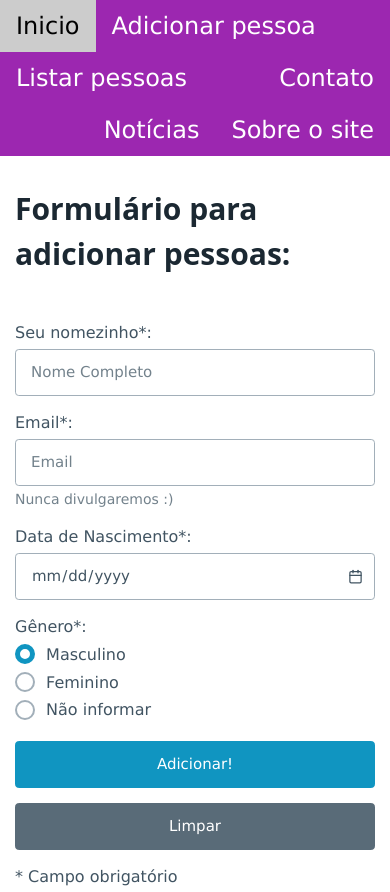
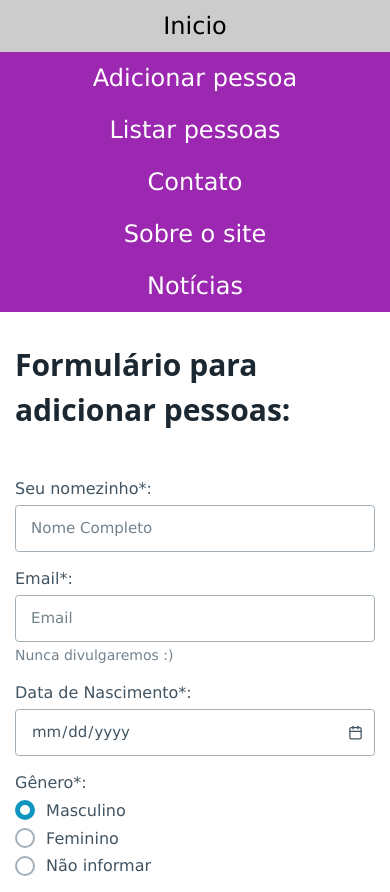
Before and after one commit to Samarasilva1304/pweb_2022.2_samaraSilva, a plain HTML site: page u1_exercicio2/adicionarPessoa.html in a window 390 px wide. Shown: the top 892 px of the page. Drawn offline with nearby package versions, Linux system fonts and the light colour scheme.

Commit message:
Adicionando código secreto e  corrigindo barra de navegação

```diff
--- a/u1_exercicio2/adicionarPessoa.html
+++ b/u1_exercicio2/adicionarPessoa.html
@@ -12,27 +12,26 @@
       rel="stylesheet"
       href="https://unpkg.com/@picocss/pico@latest/css/pico.min.css"
     />
+    <meta codigoSecreto="1784725208">
   </head>
   <body>
-    <div class="w3-bar w3-purple w3-mobile w3-xlarge">
-      <div class="w3-bar w3-purple w3-mobile w3-xlarge">
-        <a href="index.html" class="w3-bar-item w3-button">Inicio</a>
-        <a href="adicionarPessoa.html" class="w3-bar-item w3-button">
+    <div class="w3-bar w3-black w3-xlarge">
+      <a href="index.html" class="w3-purple w3-mobile w3-bar-item w3-button">Inicio</a>
+      <a href="adicionarPessoa.html" class="w3-purple w3-mobile w3-bar-item w3-button">
         Adicionar pessoa
       </a>
-        <a href="listarPessoas.html" class="w3-bar-item w3-button">
+      <a href="listarPessoas.html" class="w3-purple w3-mobile w3-bar-item w3-button">
         Listar pessoas
       </a>
-        <a href="contato.html" class="w3-bar-item w3-button w3-right">
+      <a href="contato.html" class="w3-purple w3-mobile w3-bar-item w3-button w3-right">
         Contato
       </a>
-        <a href="sobre.html" class="w3-bar-item w3-button w3-right">
+      <a href="sobre.html" class="w3-purple w3-mobile w3-bar-item w3-button w3-right">
         Sobre o site
       </a>
-        <a href="noticias.html" class="w3-bar-item w3-button w3-right">
+      <a href="noticias.html" class="w3-purple w3-mobile w3-bar-item w3-button w3-right">
         Notícias
       </a>
-      </div>
     </div>
     <main class="container-fluid">
       <h1>Formulário para adicionar pessoas:</h1>
```
Also changed, not shown: u1_exercicio2/adicionadaComSucesso.html (+18 -7 lines), u1_exercicio2/contato.html (+8 -7 lines), u1_exercicio2/editarPessoa.html (+9 -7 lines), u1_exercicio2/index.html (+8 -7 lines), u1_exercicio2/listarPessoas.html (+8 -7 lines), u1_exercicio2/noticias.html (+8 -7 lines), u1_exercicio2/sobre.html (+8 -7 lines). Lines whose indentation alone changed are shown as unchanged.
